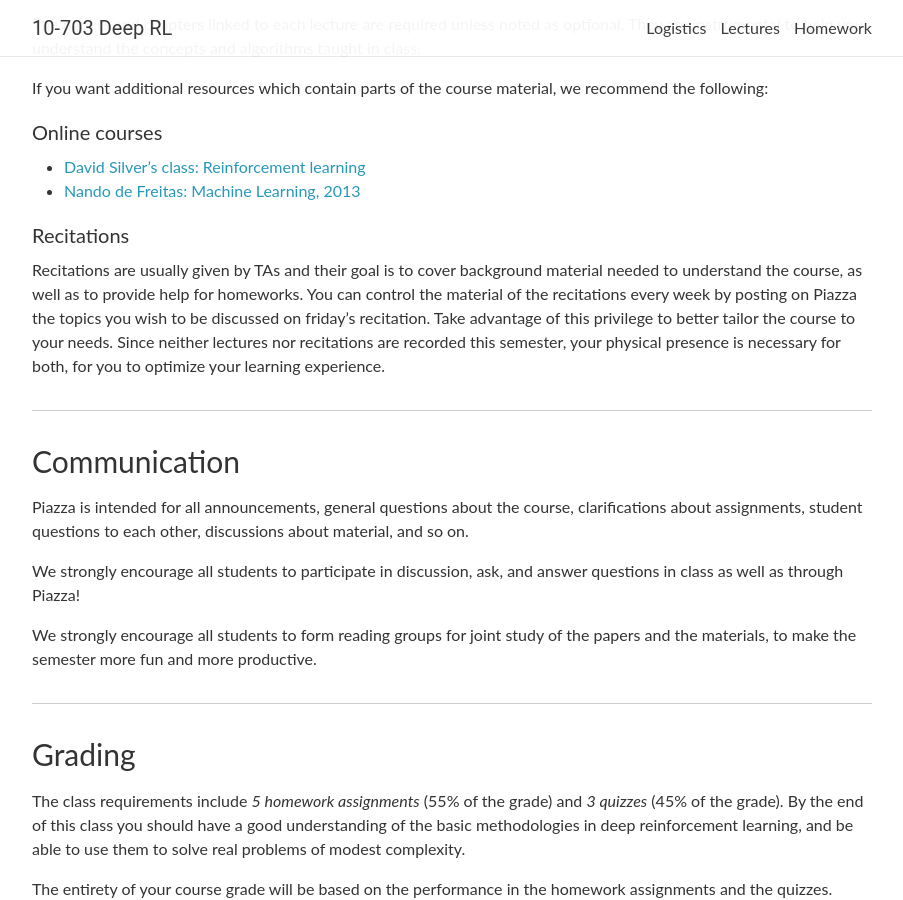
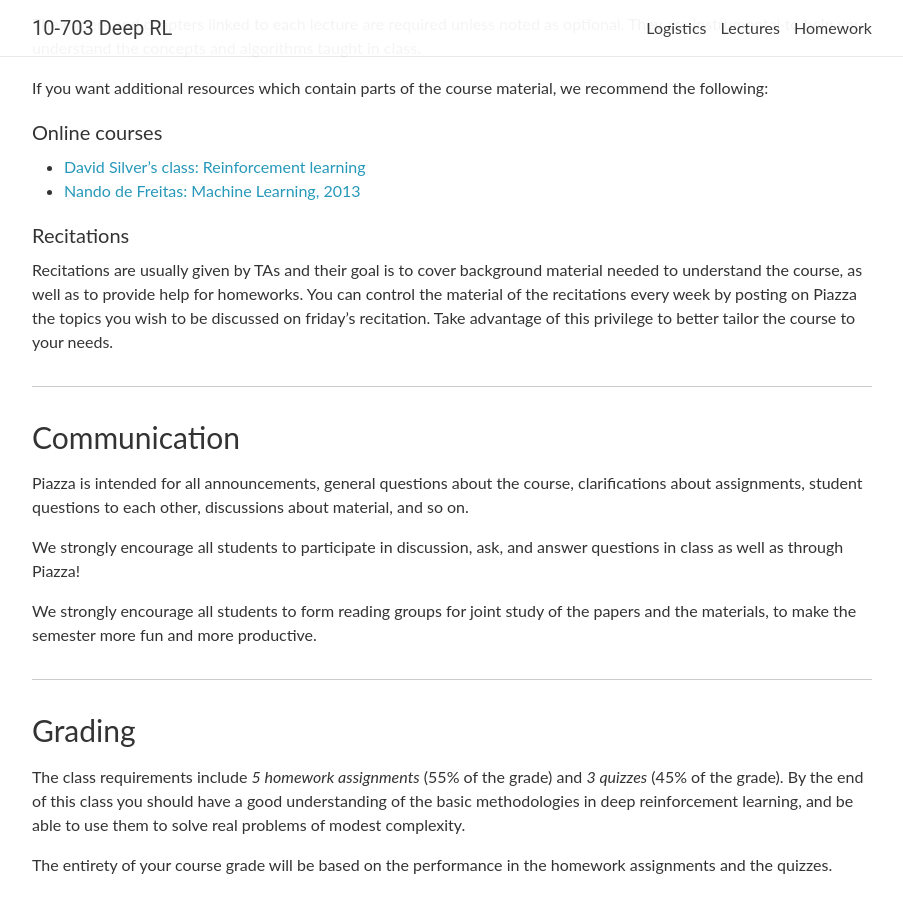
Before and after one commit to cmudeeprl/703website_f20, a Jekyll site: the page built from _pages/logistics.md, in a window 1280 px wide and 900 px high, scrolled down 998 px. Shown: the whole window, without its empty margins (188-1091 px from the left). Built offline with Jekyll 4.4.1, drawn with Linux system fonts in a browser that asks for light colours; nearby versions of some CDN libraries; comment, search, counter and statistics services are not loaded.

Commit message:
Update logistics.md

```diff
--- a/_pages/logistics.md
+++ b/_pages/logistics.md
@@ -29,7 +29,8 @@ If you want additional resources which contain parts of the course material, we
 
 #### Recitations
 
-Recitations are usually given by TAs and their goal is to cover background material needed to understand the course, as well as to provide help for homeworks. You can control the material of the recitations every week by posting on Piazza the topics you wish to be discussed on friday's recitation. Take advantage of this privilege to better tailor the course to your needs. Since neither lectures nor recitations are recorded this semester, your physical presence is necessary for both, for you to optimize your learning experience.
+Recitations are usually given by TAs and their goal is to cover background material needed to understand the course, as well as to provide help for homeworks. You can control the material of the recitations every week by posting on Piazza the topics you wish to be discussed on friday's recitation. Take advantage of this privilege to better tailor the course to your needs.
+<!-- Since neither lectures nor recitations are recorded this semester, your physical presence is necessary for both, for you to optimize your learning experience. -->
 
 ***
 
```
